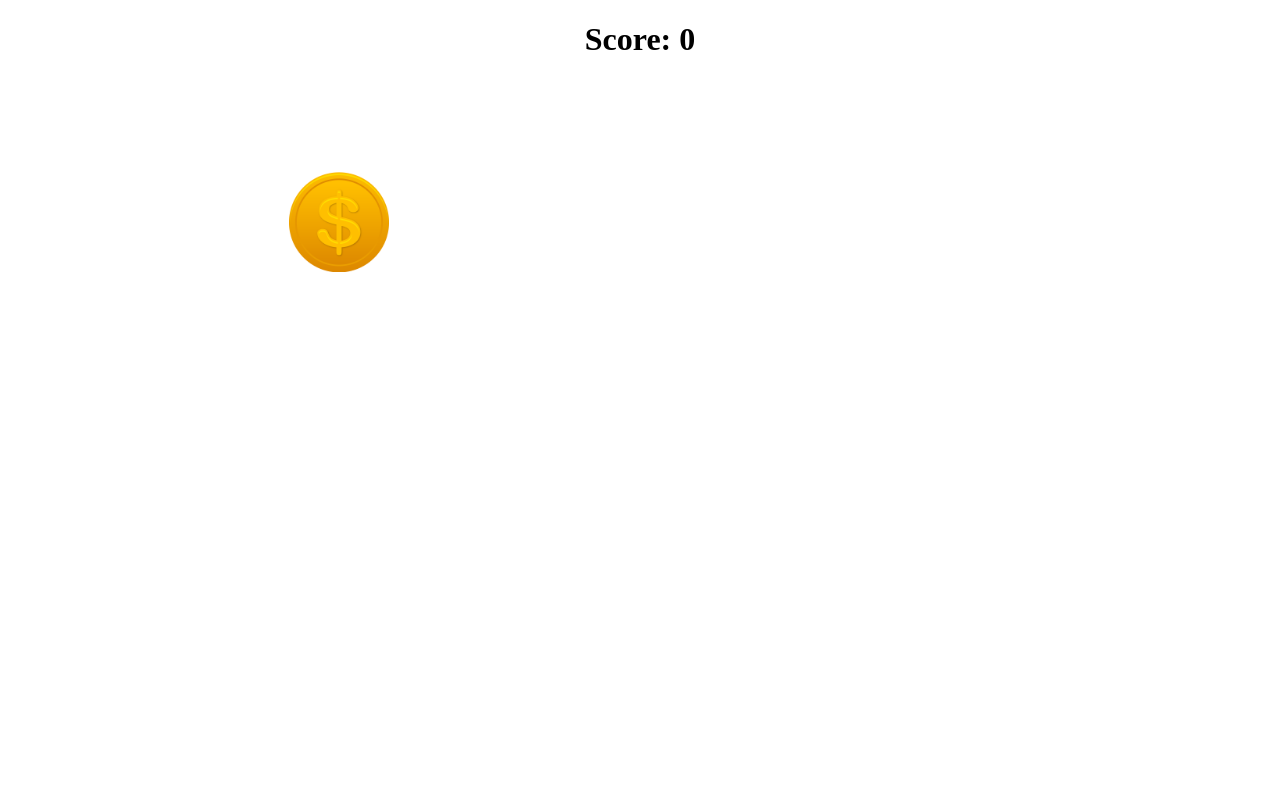
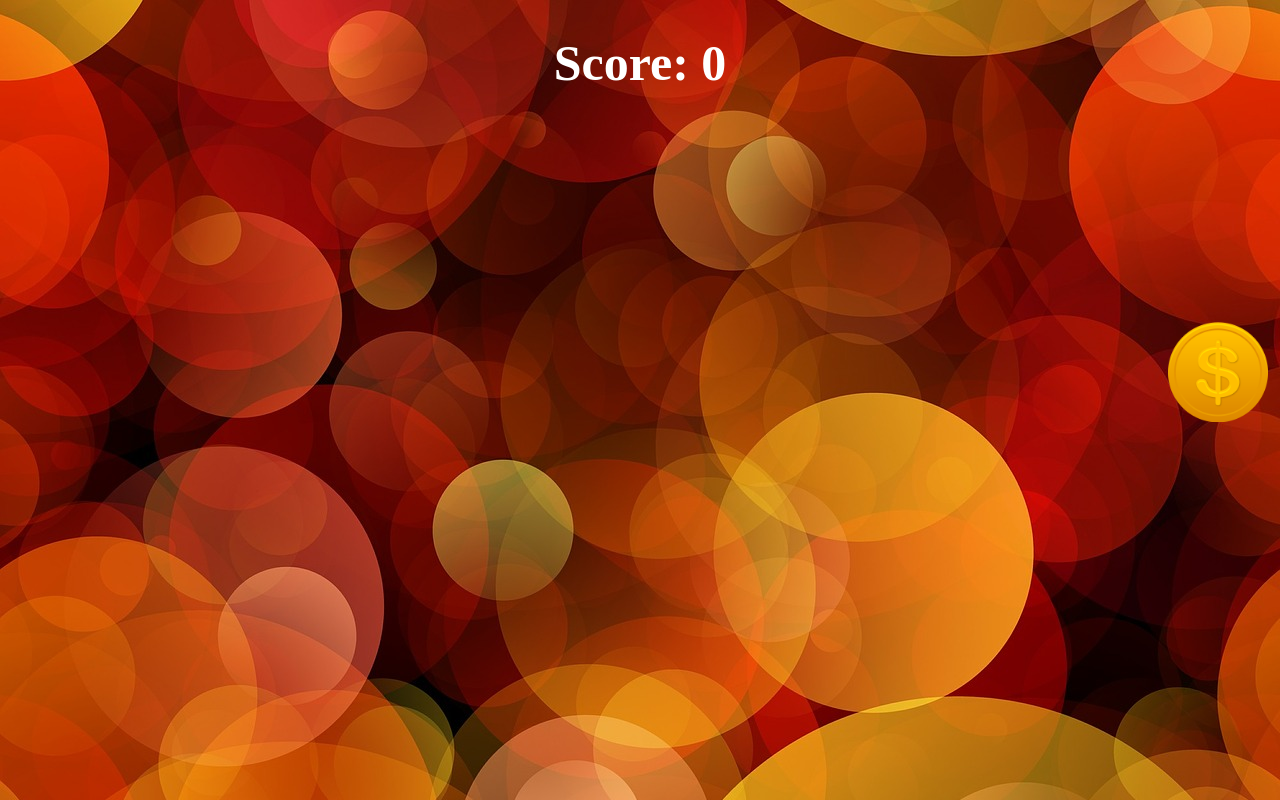
Before and after one commit to happycindy26/collect-coins, a plain HTML site: page index.html in a window 1280 px wide. Drawn offline with Linux system fonts and the light colour scheme.

Commit message:
add background img and fix the coin placement

```diff
--- a/script.js
+++ b/script.js
@@ -3,9 +3,13 @@ let scoreCount = document.getElementById('score');
 let count = 0;
 let time = null;
 
+const moveCoin = () => {
+    coin.style.left = Math.random() * (innerWidth - coin.offsetWidth) + 'px';
+    coin.style.top = Math.random() * (innerHeight - coin.offsetHeight) + 'px';
+}
+
 const buttonClickHandler = () => {
-    coin.style.left = Math.random() * 500 + 'px';
-    coin.style.top = Math.random() * 500 + 'px';
+    moveCoin();
     count += 1;
     scoreCount.innerHTML = `${count}`;
     clearTimeout(time);
@@ -22,9 +26,7 @@ button.onclick = () => {
 }
 */
 const moveCoinOnTime = () => {
-    console.log('moved');
-    coin.style.left = Math.random() * 500 + 'px';
-    coin.style.top = Math.random() * 500 + 'px';
+    moveCoin();
     moveCoinIn2Sec();
 }
 
--- a/style.css
+++ b/style.css
@@ -8,4 +8,11 @@
 h1 {
     text-align: center;
     margin-bottom: 100px;
+    color: white;
+    font-size: 50px;
+
 }
+
+body {
+    background-image: url("background.jpg");
+}
```
Also changed, not shown: background.jpg (added).
